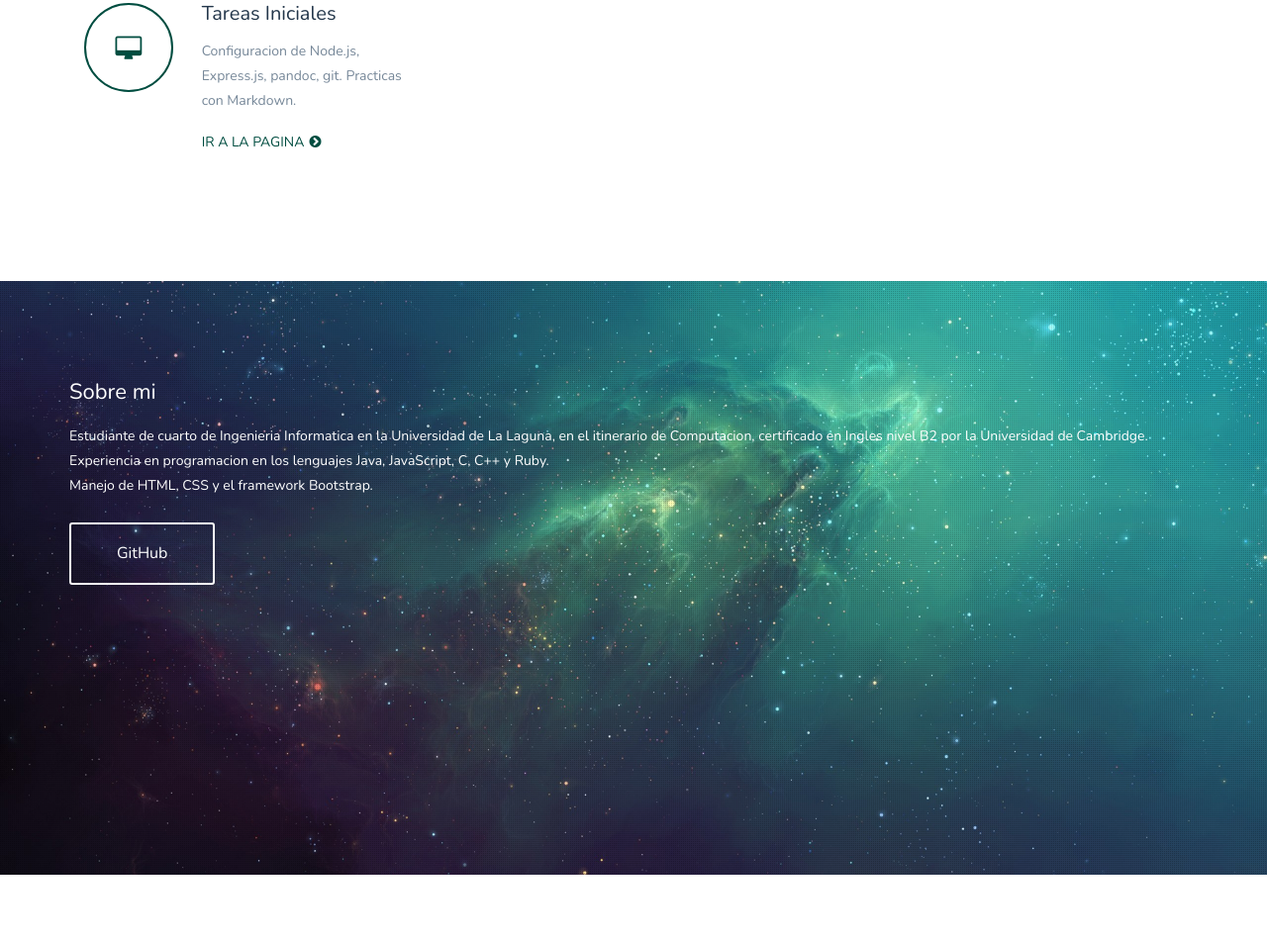
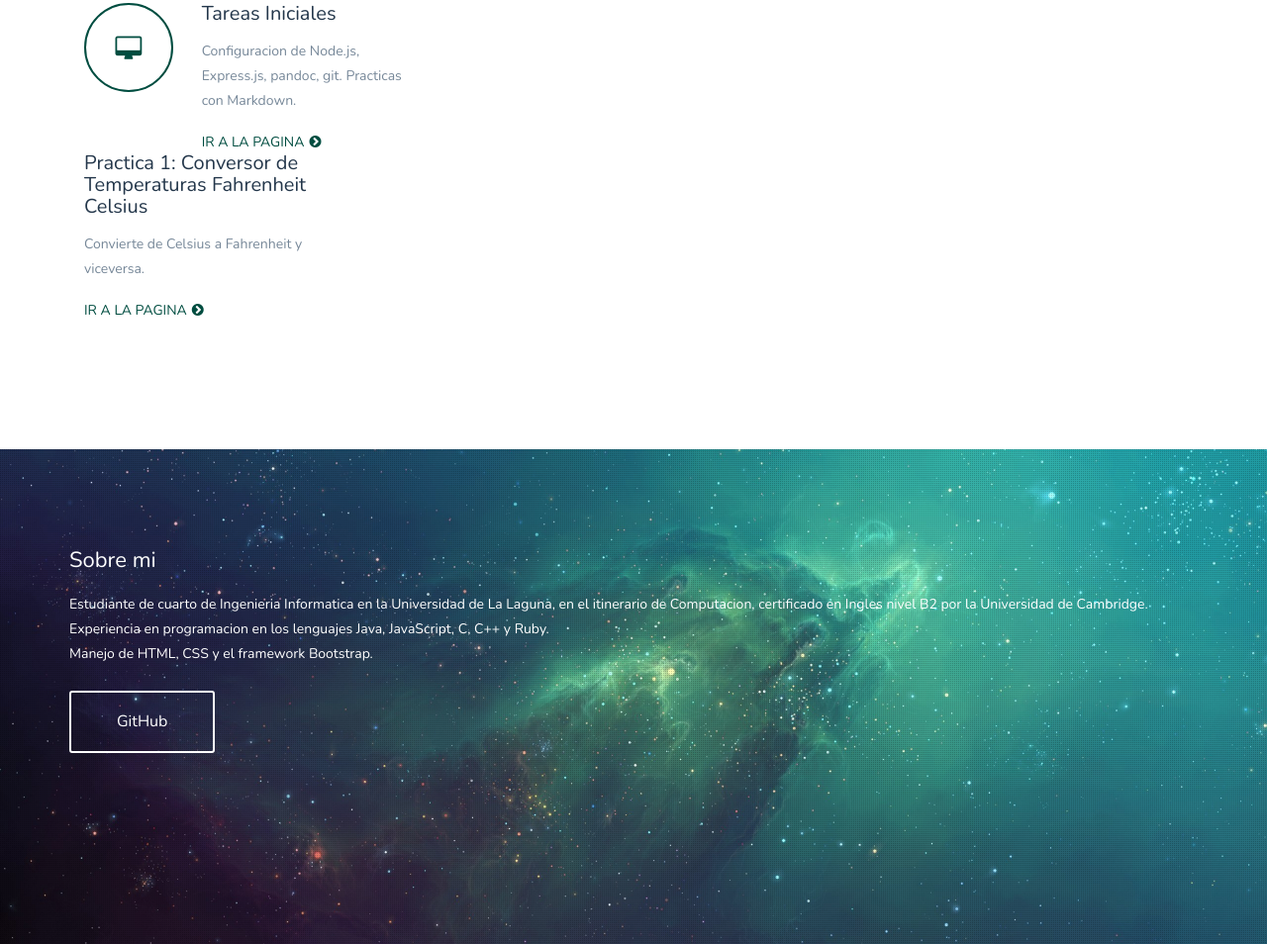
Before and after one commit to eduardobritosan/eduardobritosan.github.io, a website: page index.html in a window 1280 px wide. Shown: the part 927-1881 px from the top of the page at 99% size. Drawn offline with nearby package versions, Linux system fonts and the light colour scheme.

Commit message:
Assignment 1 LP added

```diff
--- a/index.html
+++ b/index.html
@@ -72,6 +72,11 @@
                 <p>Configuracion de Node.js, Express.js, pandoc, git. Practicas con Markdown. </p>
                 <a href="https://github.com/ULL-ESIT-GRADOII-PL/tareas-iniciales-eduardobritosan" class="read-more-btn">Ir a la pagina<i class="fa fa-chevron-circle-right"></i></a>
               </div>
+              <div class="feature-content">
+                <h1>Practica 1: Conversor de Temperaturas Fahrenheit Celsius</h1>
+                <p>Convierte de Celsius a Fahrenheit y viceversa.</p>
+                <a href="https://github.com/ULL-ESIT-GRADOII-PL/conversor-de-temperatura-simple-javier-eduardo" class="read-more-btn">Ir a la pagina<i class="fa fa-chevron-circle-right"></i></a>
+              </div>
             </div>
 
           </div>
```
